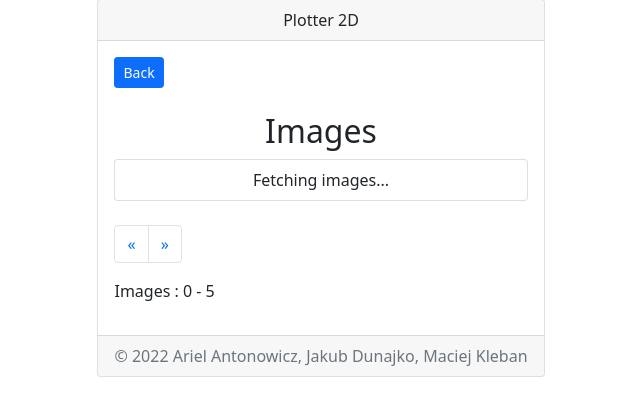
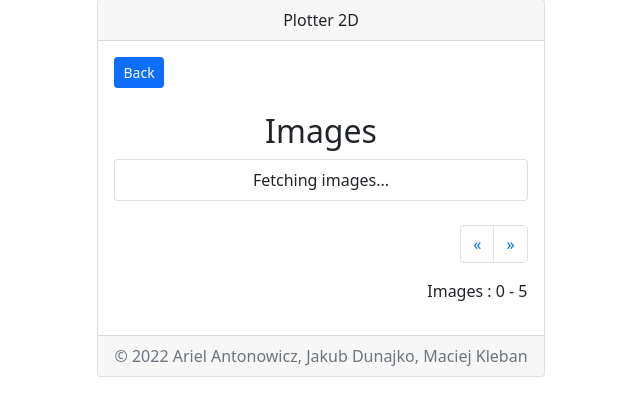
Before and after one commit to Dawnkai/plotter, a Flask app: page /images in a window 1280 px wide. Shown: the part 212-628 px from the top of the page, without its empty margins (319-959 px from the left). Run offline with Flask 2, Linux system fonts and the light colour scheme.

Commit message:
Update styles.css

```diff
--- a/static/css/styles.css
+++ b/static/css/styles.css
@@ -8,6 +8,18 @@
 	text-align: left !important;
 }
 
+.img-nav {
+	margin-left: auto;
+	text-align: right !important;
+	display: flex;
+	justify-content: flex-end;
+}
+
+.pagination {
+	text-align: right !important;
+	justify-content: flex-end;
+}
+
 .main {
 	min-height: 100%;
 	min-height: 100vh;
```
